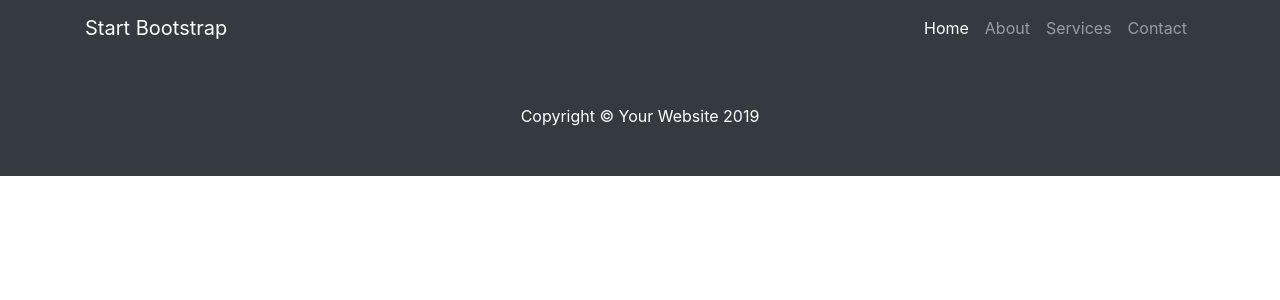
After one commit to fsalemag/website, a Django app: template home/templates/home/base.html in a window 1280 px wide. The commit adds this page. Shown: the top 300 px of the page. Run offline with Django 3.2, Linux system fonts and the light colour scheme; the template is opened without the code that fills it, so the values that code supplies are empty; some libraries are stand-ins or nearby versions.

Commit message:
Created base.html to introduce block functionality

```diff
--- /dev/null
+++ b/home/templates/home/base.html
@@ -0,0 +1,67 @@
+{% load static %}
+<!DOCTYPE HTML>
+<html>
+	<head>
+	<meta charset="utf-8">
+	<title>Stuff Template</title>
+	<meta name="viewport" content="width=device-width, initial-scale=1">
+	<meta name="description" content="" />
+	<meta name="keywords" content="" />
+	<meta name="author" content="" />
+
+	<link href="https://fonts.googleapis.com/css?family=Roboto:300,400,700" rel="stylesheet">
+
+	<!-- Bootstrap  -->
+	<link rel="stylesheet" href="https://stackpath.bootstrapcdn.com/bootstrap/4.4.1/css/bootstrap.min.css" integrity="sha384-Vkoo8x4CGsO3+Hhxv8T/Q5PaXtkKtu6ug5TOeNV6gBiFeWPGFN9MuhOf23Q9Ifjh" crossorigin="anonymous">
+	<script src="https://code.jquery.com/jquery-3.4.1.slim.min.js" integrity="sha384-J6qa4849blE2+poT4WnyKhv5vZF5SrPo0iEjwBvKU7imGFAV0wwj1yYfoRSJoZ+n" crossorigin="anonymous"></script>
+	<script src="https://cdn.jsdelivr.net/npm/popper.js@1.16.0/dist/umd/popper.min.js" integrity="sha384-Q6E9RHvbIyZFJoft+2mJbHaEWldlvI9IOYy5n3zV9zzTtmI3UksdQRVvoxMfooAo" crossorigin="anonymous"></script>
+	<script src="https://stackpath.bootstrapcdn.com/bootstrap/4.4.1/js/bootstrap.min.js" integrity="sha384-wfSDF2E50Y2D1uUdj0O3uMBJnjuUD4Ih7YwaYd1iqfktj0Uod8GCExl3Og8ifwB6" crossorigin="anonymous"></script>
+
+
+
+	<!-- CSS  -->
+	<link rel="stylesheet" href="{% static "home/css/index.css" %}" >
+
+	</head>
+	<body>
+	<!-- Navigation -->
+  <nav class="navbar navbar-expand-lg navbar-dark bg-dark fixed-top">
+    <div class="container">
+      <a class="navbar-brand" href="#">Start Bootstrap</a>
+      <button class="navbar-toggler" type="button" data-toggle="collapse" data-target="#navbarResponsive" aria-controls="navbarResponsive" aria-expanded="false" aria-label="Toggle navigation">
+        <span class="navbar-toggler-icon"></span>
+      </button>
+      <div class="collapse navbar-collapse" id="navbarResponsive">
+        <ul class="navbar-nav ml-auto">
+          <li class="nav-item active">
+            <a class="nav-link" href="#">Home
+              <span class="sr-only">(current)</span>
+            </a>
+          </li>
+          <li class="nav-item">
+            <a class="nav-link" href="#">About</a>
+          </li>
+          <li class="nav-item">
+            <a class="nav-link" href="#">Services</a>
+          </li>
+          <li class="nav-item">
+            <a class="nav-link" href="#">Contact</a>
+          </li>
+        </ul>
+      </div>
+    </div>
+  </nav>
+
+	{% block body %}
+
+	{% endblock %}
+
+  <!-- Footer -->
+  <footer class="py-5 bg-dark">
+    <div class="container">
+      <p class="m-0 text-center text-white">Copyright &copy; Your Website 2019</p>
+    </div>
+    <!-- /.container -->
+  </footer>
+    </body>
+</html>
```
Also changed, not shown: home/templates/home/index.html (+3 -23 lines).
